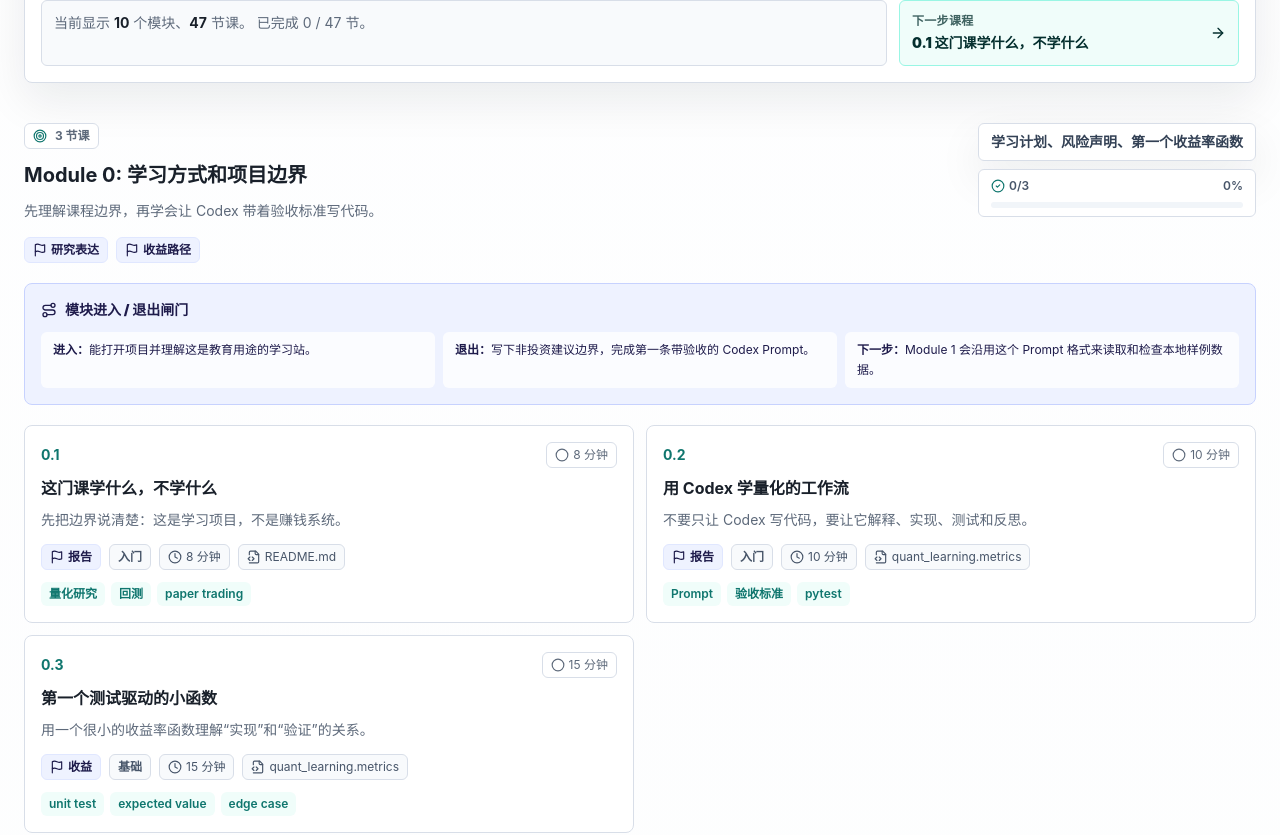
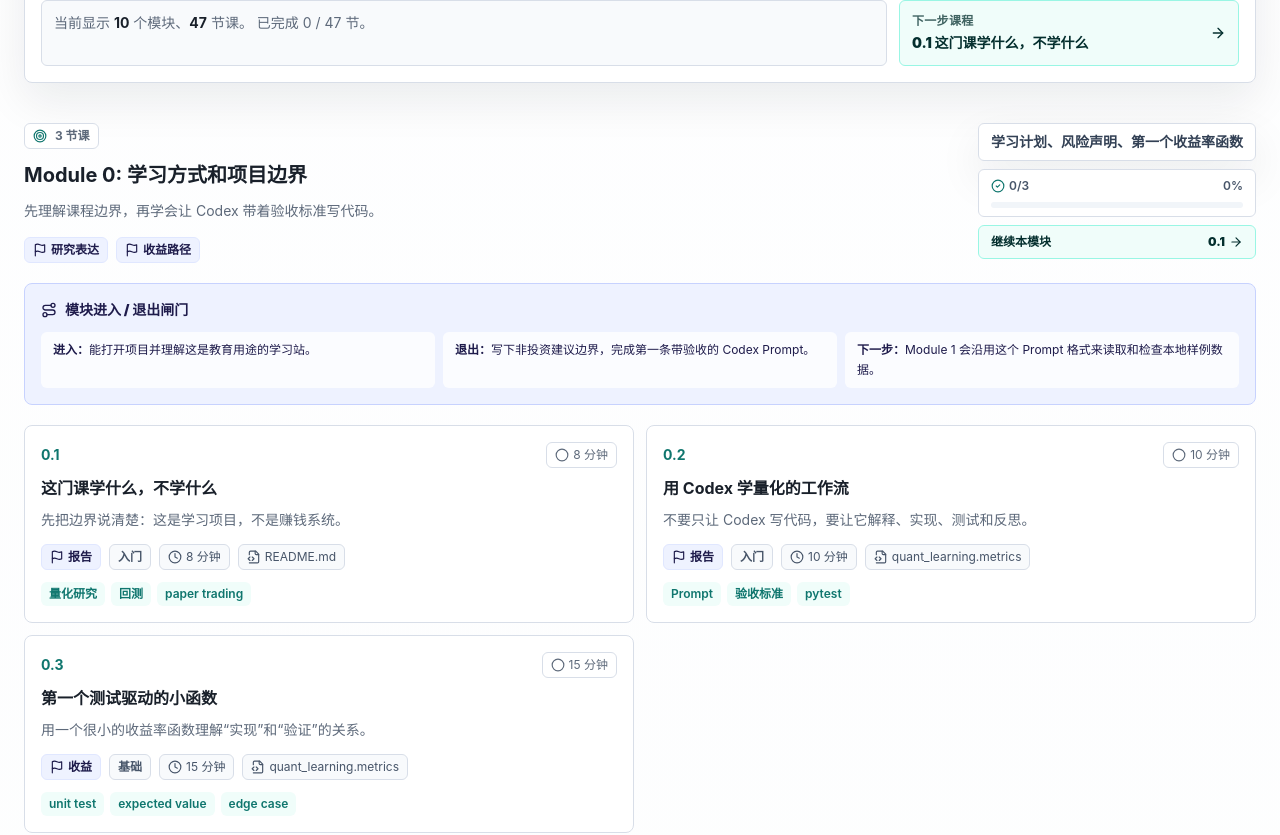
Before and after one commit to ZeyuZuo/learn-quant-with-codex, a Next.js app in the folder web/: page /courses in a window 1280 px wide. Shown: the part 1700-2535 px from the top of the page. Built offline with nearby package versions, Linux system fonts and the light colour scheme.

Commit message:
Add module continuation links

```diff
--- a/web/src/components/courses/CourseCatalog.tsx
+++ b/web/src/components/courses/CourseCatalog.tsx
@@ -213,7 +213,10 @@ export function CourseCatalog() {
       ) : null}
 
       <div className="mt-10 grid gap-10">
-        {filteredModules.map((module, moduleIndex) => (
+        {filteredModules.map((module, moduleIndex) => {
+          const nextModuleLesson = module.lessons.find((lesson) => !progress.completedSet.has(lesson.slug)) ?? module.lessons[0];
+
+          return (
             <section
               key={module.id}
               className="chart-enter border-t border-line pt-8 first:border-t-0 first:pt-0"
@@ -242,6 +245,18 @@ export function CourseCatalog() {
                 <div className="grid min-w-56 gap-2">
                   <div className="rounded-md border border-line bg-white px-3 py-2 text-sm font-semibold text-slate-700 shadow-soft">{module.product}</div>
                   <ModuleProgress module={module} />
+                  {nextModuleLesson ? (
+                    <Link
+                      href={`/courses/${nextModuleLesson.slug}`}
+                      className="inline-flex items-center justify-between gap-2 rounded-md border border-teal-200 bg-teal-50 px-3 py-2 text-xs font-black text-teal-950 transition hover:border-teal-300 hover:bg-teal-100"
+                    >
+                      <span>{progress.completedSet.has(nextModuleLesson.slug) ? "复习本模块" : "继续本模块"}</span>
+                      <span className="inline-flex items-center gap-1">
+                        {nextModuleLesson.id}
+                        <ArrowRight className="h-3.5 w-3.5" />
+                      </span>
+                    </Link>
+                  ) : null}
                 </div>
               </div>
 
@@ -296,7 +311,8 @@ export function CourseCatalog() {
               </div>
             </div>
             </section>
-        ))}
+          );
+        })}
       </div>
     </>
   );
```
Also changed, not shown: web/scripts/validate-course-content.mjs (+12 -0 lines). Lines whose indentation alone changed are shown as unchanged.
